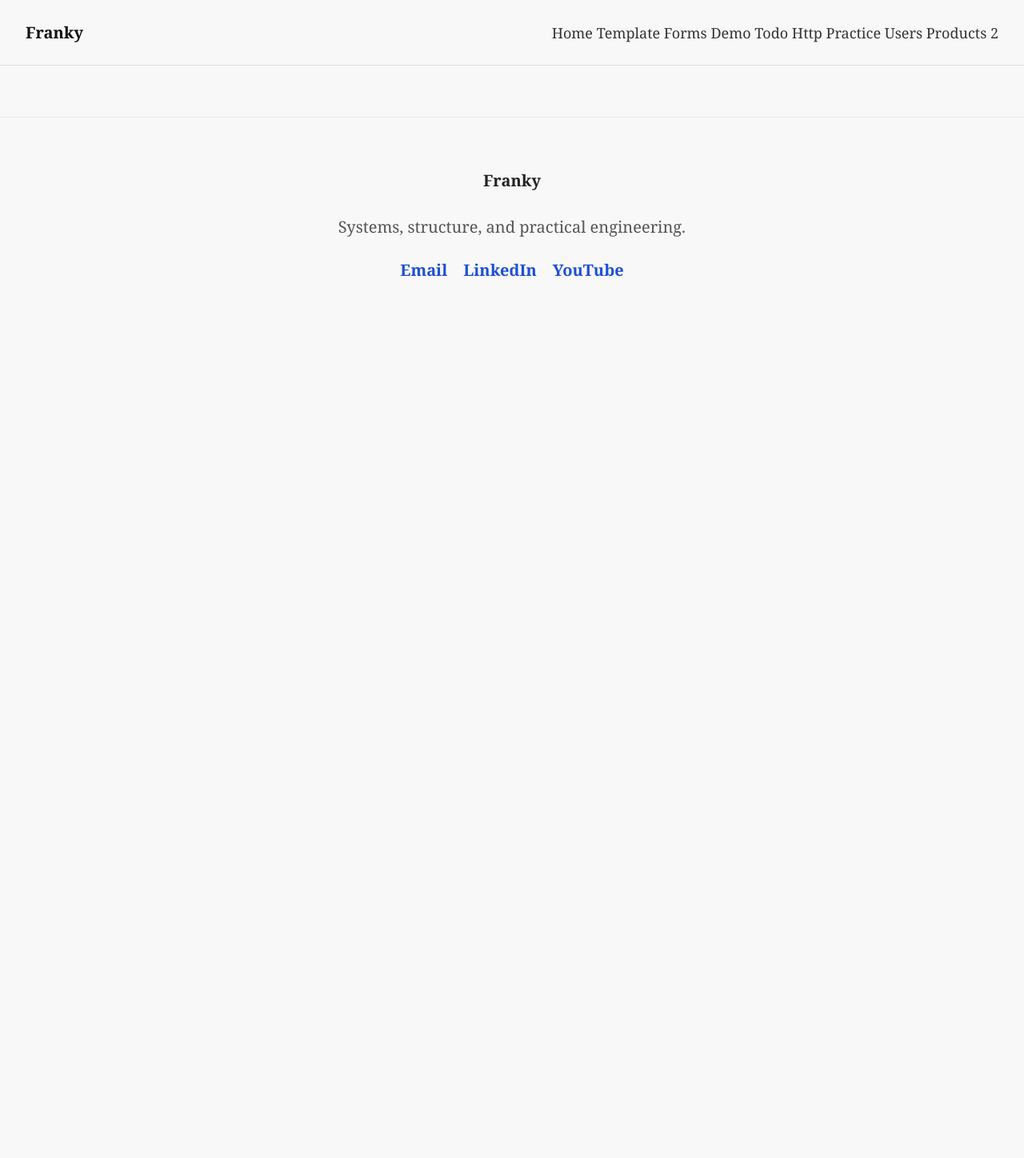
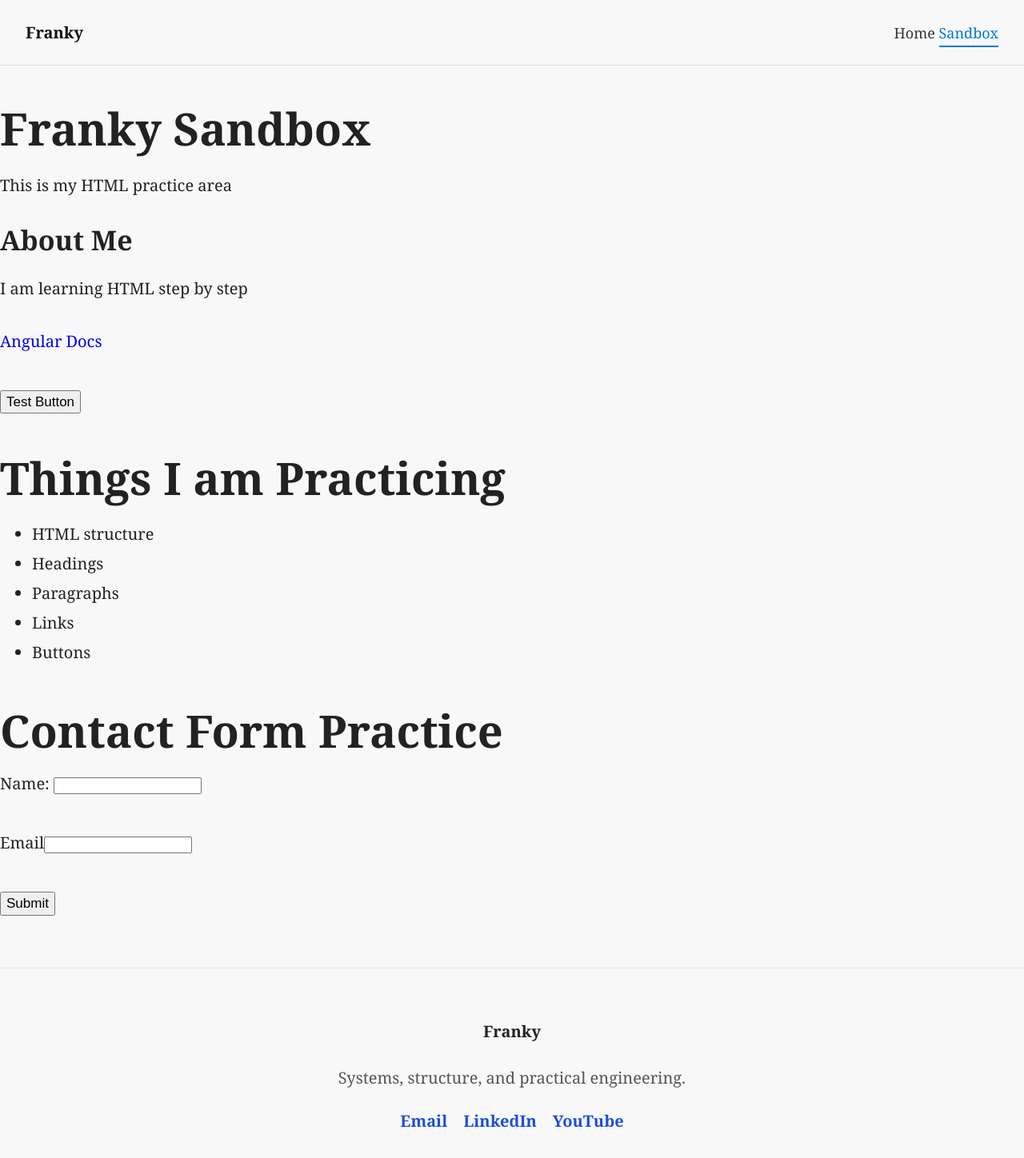
Before and after one commit to fmaslim/personalwebsite, an Angular app: page /sandbox in a window 1280 px wide. Before the commit this address led to /. Shown: the top 1448 px of the page at 80% size. Before the commit the page ends 800 px from the top, so only its background shows below. Built offline with nearby package versions, Linux system fonts and the light colour scheme.

Commit message:
Added API project, and scaffolded EF/AdventureWorks2019

```diff
--- a/src/app/app-routing.module.ts
+++ b/src/app/app-routing.module.ts
@@ -9,6 +9,7 @@ import { TemplateFormsDemoComponent } from './components/template-forms-demo/tem
 import { TodoHttpPracticeComponent } from './components/todo-http-practice/todo-http-practice.component';
 import { UserDemoComponent } from './components/user-demo/user-demo.component';
 import { Products2DemoComponent } from './components/products2-demo/products2-demo.component';
+import { SandboxComponent } from './components/sandbox/sandbox.component';
 
 const routes: Routes = [
     { path: '', component: HomeComponent },
@@ -20,6 +21,7 @@ const routes: Routes = [
     { path: 'todo-http', component: TodoHttpPracticeComponent },
     { path: 'users', component: UserDemoComponent },
     { path: 'products2', component: Products2DemoComponent },
+    { path: 'sandbox', component: SandboxComponent },
 ];
 
 @NgModule({
--- a/src/app/app.module.ts
+++ b/src/app/app.module.ts
@@ -23,6 +23,7 @@ import { TemplateFormsDemoComponent } from './components/template-forms-demo/tem
 import { TodoHttpPracticeComponent } from './components/todo-http-practice/todo-http-practice.component';
 import { UserDemoComponent } from './components/user-demo/user-demo.component';
 import { Products2DemoComponent } from './components/products2-demo/products2-demo.component';
+import { SandboxComponent } from './components/sandbox/sandbox.component';
 
 @NgModule({
   declarations: [
@@ -44,7 +45,8 @@ import { Products2DemoComponent } from './components/products2-demo/products2-de
     TemplateFormsDemoComponent,
     TodoHttpPracticeComponent,
     UserDemoComponent,
-    Products2DemoComponent
+    Products2DemoComponent,
+    SandboxComponent
   ],
   imports: [
     BrowserModule,
--- /dev/null
+++ b/src/app/components/sandbox/sandbox.component.html
@@ -0,0 +1,41 @@
+<section>
+    <h1>Franky Sandbox</h1>
+    <p>This is my HTML practice area</p>
+
+    <h2>About Me</h2>
+    <p>I am learning HTML step by step</p>
+
+    <a href="https://angular.dev" target="_blank">Angular Docs</a>
+
+    <br />
+    <br />
+
+    <button>Test Button</button>
+</section>
+<section>
+    <h1>Things I am Practicing</h1>
+
+    <ul>
+        <li>HTML structure</li>
+        <li>Headings</li>
+        <li>Paragraphs</li>
+        <li>Links</li>
+        <li>Buttons</li>
+    </ul>
+</section>
+<section>
+    <h1>Contact Form Practice</h1>
+
+    <label for="name">Name: </label>
+    <input id="name" type="text" />
+
+    <br />
+    <br />
+
+    <label for="email">Email</label>
+    <input id="email" type="email" />
+
+    <br />
+    <br />
+    <button type="submit">Submit</button>
+</section>
--- a/src/app/navbar/navbar.component.html
+++ b/src/app/navbar/navbar.component.html
@@ -4,14 +4,15 @@
     <div class="nav-links">
         <nav>
             <a routerLink="/" routerLinkActive="active" [routerLinkActiveOptions]="{ exact: true }">Home </a>
+            <a routerLink="/sandbox" routerLinkActive="active">Sandbox </a>
             <!--<a routerLink="/about" routerLinkActive="active">About </a>
             <a routerLink="/projects" routerLinkActive="active">Projects </a>
             <a routerLink="/contact" routerLinkActive="active">Contact </a>
-            <a routerLink="/api" routerLinkActive="active">API Practice </a>-->
+            <a routerLink="/api" routerLinkActive="active">API Practice </a>
             <a routerLink="/template-forms-demo" routerLinkActive="active">Template Forms Demo </a>
             <a routerLink="/todo-http" routerLinkActive="active">Todo Http Practice </a>
             <a routerLink="/users" routerLinkActive="active">Users </a>
-            <a routerLink="/products2" routerLinkActive="active">Products 2 </a>
+            <a routerLink="/products2" routerLinkActive="active">Products 2 </a>-->
         </nav>
     </div>
 </nav>
```
Also changed, not shown: src/app/components/sandbox/sandbox.component.ts (added, +10 -0 lines), src/app/components/sandbox/sandbox.component.css (added), 2 other files (tests, documents, lock files or other folders).
